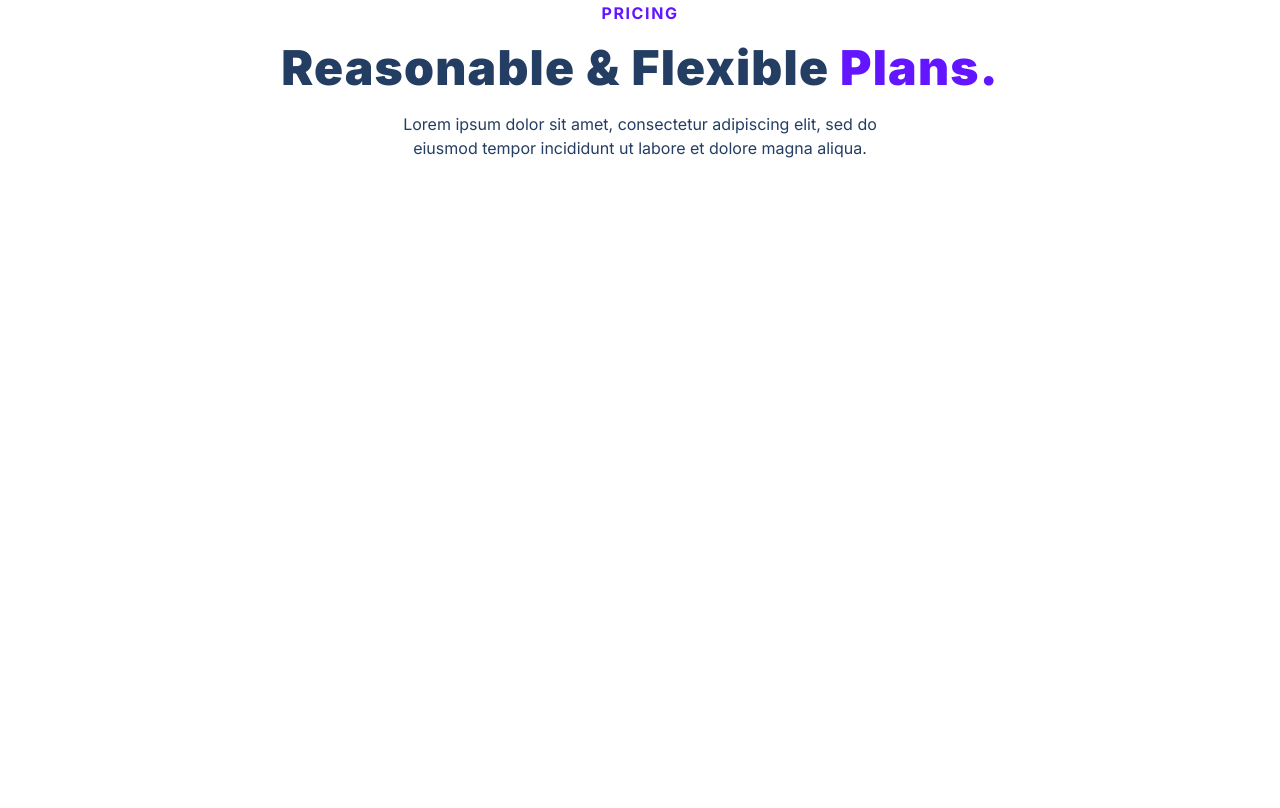
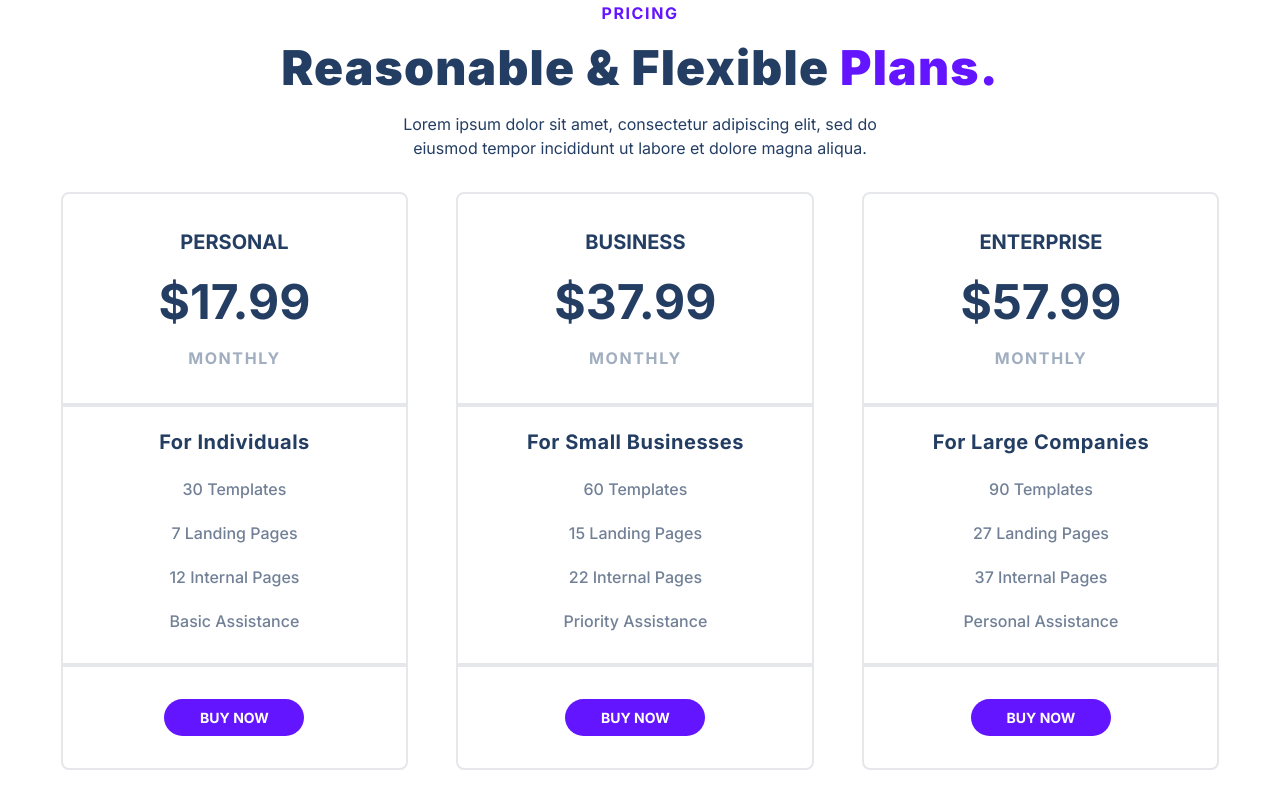
Before and after one commit to patriciatxsin-arch/fp-module3, a plain HTML site: page index.html in a window 1280 px wide. Shown: the part 3731-4539 px from the top of the page. Before the commit the page ends 4011 px from the top, so only its background shows below. Drawn offline with Linux system fonts and the light colour scheme.

Commit message:
finished pricing

```diff
--- a/index.html
+++ b/index.html
@@ -239,6 +239,59 @@
                 <div class="pricing__para">
                     <p>Lorem ipsum dolor sit amet, consectetur adipiscing elit, sed do eiusmod tempor incididunt ut labore et dolore magna aliqua.</p>
                 </div>
+                <div class="plan__list">
+                    <div class="plan">
+                        <div class="plan__top">
+                            <p class="plan__name">Personal</p>
+                            <p class="plan__price">$17.99</p>
+                            <p class="plan__duration">MONTHLY</p>
+                        </div>
+                        <div class="plan__middle">
+                            <div class="plan__target">For Individuals</div>
+                            <p class="plan__feature">30 Templates</p>
+                            <p class="plan__feature">7 Landing Pages</p>
+                            <p class="plan__feature">12 Internal Pages</p>
+                            <p class="plan__feature">Basic Assistance</p>
+                        </div>
+                        <div class="plan__bottom">
+                            <button class="plan__button">BUY NOW</button>
+                        </div>
+                    </div>
+                    <div class="plan">
+                        <div class="plan__top">
+                            <p class="plan__name">Business</p>
+                            <p class="plan__price">$37.99</p>
+                            <p class="plan__duration">MONTHLY</p>
+                        </div>
+                        <div class="plan__middle">
+                            <div class="plan__target">For Small Businesses</div>
+                            <p class="plan__feature">60 Templates</p>
+                            <p class="plan__feature">15 Landing Pages</p>
+                            <p class="plan__feature">22 Internal Pages</p>
+                            <p class="plan__feature">Priority Assistance</p>
+                        </div>
+                        <div class="plan__bottom">
+                            <button class="plan__button">BUY NOW</button>
+                        </div>
+                    </div>
+                    <div class="plan">
+                        <div class="plan__top">
+                            <p class="plan__name">Enterprise</p>
+                            <p class="plan__price">$57.99</p>
+                            <p class="plan__duration">MONTHLY</p>
+                        </div>
+                        <div class="plan__middle">
+                            <div class="plan__target">For Large Companies</div>
+                            <p class="plan__feature">90 Templates</p>
+                            <p class="plan__feature">27 Landing Pages</p>
+                            <p class="plan__feature">37 Internal Pages</p>
+                            <p class="plan__feature">Personal Assistance</p>
+                        </div>
+                        <div class="plan__bottom">
+                            <button class="plan__button">BUY NOW</button>
+                        </div>
+                    </div>
+                </div>
             </div>
         </div>
     </section>
--- a/styles.css
+++ b/styles.css
@@ -419,3 +419,89 @@
 PRICING
 
 */
+
+.pricing__para {
+    margin-bottom: 2rem;
+}
+
+.plan__top {
+    display: flex;
+    flex-direction: column;
+    padding: 2rem 6rem;
+    text-transform: uppercase;
+    line-height: 1.625;
+    text-align: center;
+    border: 2px solid rgba(229, 231, 235);
+    border-top-left-radius: 0.5rem;
+    border-top-right-radius: 0.5rem;
+}
+
+.plan__name {
+    font-size: 20px;
+}
+
+.plan__price {
+    font-size: 48px;
+    margin: 4px 0;
+}
+
+.plan__duration {
+    color: #a0aec0;
+    font-size: 16px;
+    letter-spacing: 0.1rem;
+}
+
+.plan__name,
+.plan__price,
+.plan__duration {
+    font-weight: 700;
+    line-height: 1.625;
+}
+
+.plan__middle {
+    display: flex;
+    flex-direction: column;
+    text-align: center;
+    padding-top: 20px;
+    padding-bottom: 30px;
+    border: 2px solid rgba(229, 231, 235);
+}
+
+.plan__target {
+    font-size: 20px;
+    font-weight: 700;
+    line-height: 1.5;
+    letter-spacing: 0.025em;
+}
+
+.plan__feature {
+    margin-top: 20px;
+    font-weight: 500;
+    color: #718096;
+    line-height: 1.5;
+}
+
+.plan__bottom {
+    text-align: center;
+    padding: 2rem 4rem;
+    border: 2px solid rgba(229, 231, 235);
+    border-bottom-left-radius: 0.5rem;
+    border-bottom-right-radius: 0.5rem;
+}
+
+.plan__button {
+    width: 140px;
+    padding: 10px 0;
+    border: none;
+    border-radius: 500px;
+    background-color: #6415ff;
+    color: #fff;
+    font-weight: 700;
+    font-size: 14px;
+}
+
+.plan__list {
+    display: flex;
+    gap: 3rem;
+
+}
```
